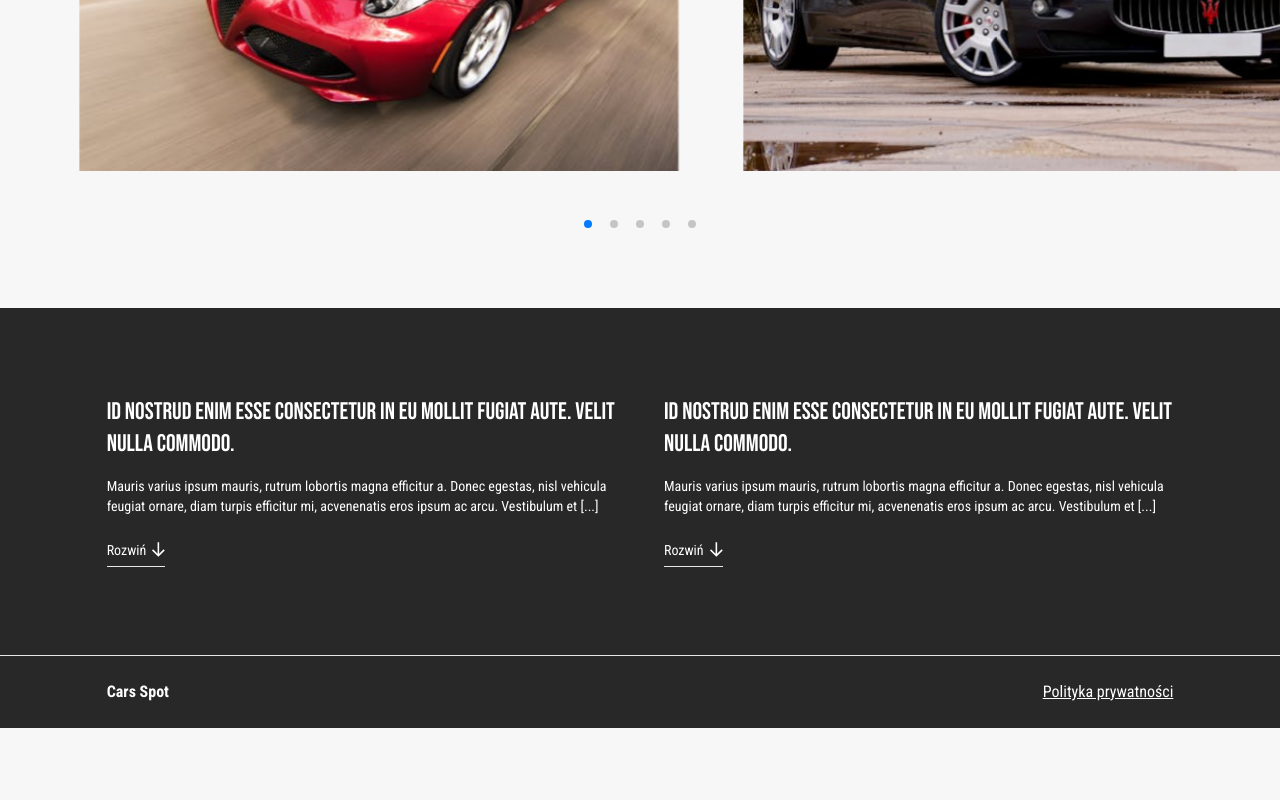
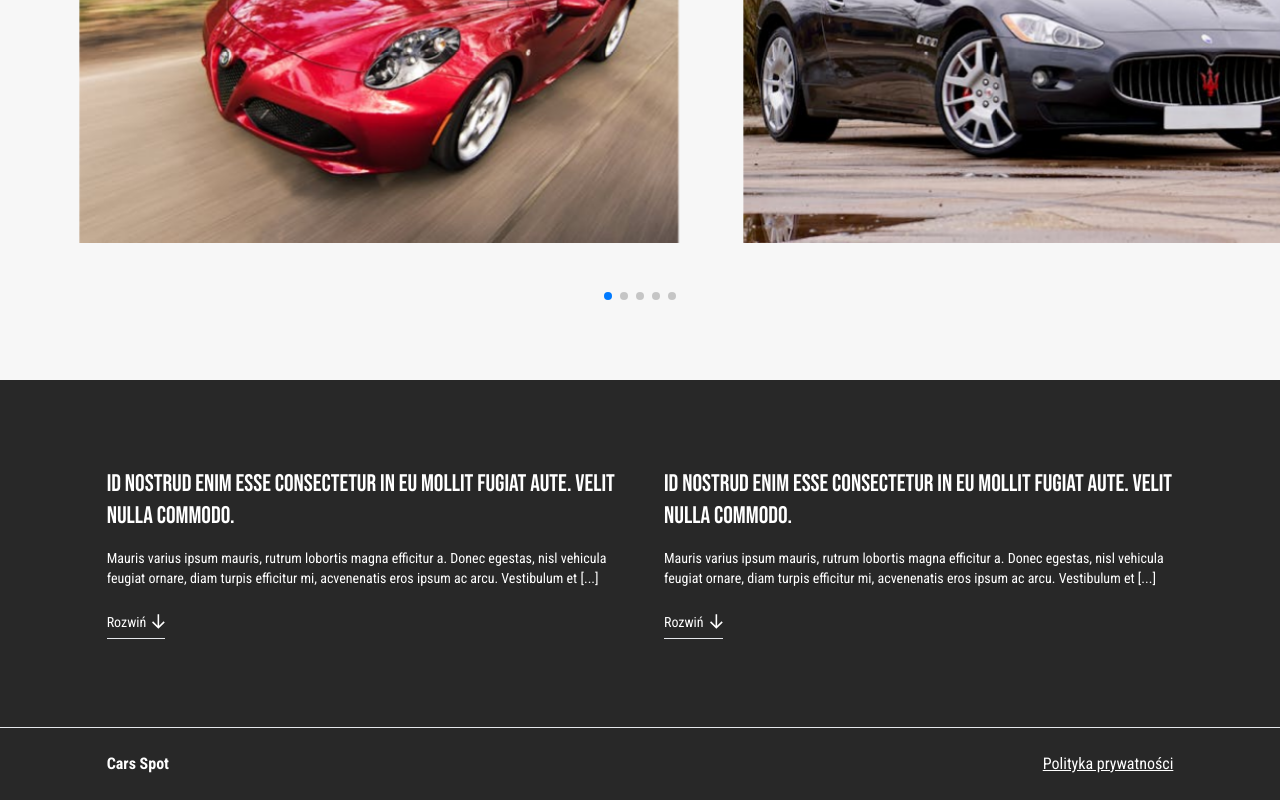
Before and after one commit to Reniferowski/adsite-recruitment, a React (Vite) app: page / in a window 1280 px wide. Shown: the part 1371-2171 px from the top of the page. Before the commit the page ends 2099 px from the top, so only its background shows below. Built offline with nearby package versions, Linux system fonts and the light colour scheme.

Commit message:
hero and swiper adjustments

```diff
--- a/src/components/Gallery.jsx
+++ b/src/components/Gallery.jsx
@@ -21,7 +21,7 @@ const Gallery = () => {
         </div>
         <CarsCarousel />
       </div>
-      <div className="flex justify-center mt-12 gap-2.5" id="bullets"></div>
+      <div className="flex justify-center mt-12" id="bullets"></div>
     </div>
   );
 };
--- a/src/components/Hero.jsx
+++ b/src/components/Hero.jsx
@@ -4,7 +4,7 @@ const Hero = () => {
   return (
     <div id="hero" className="flex justify-center relative">
       <div className="w-5/6 mt-12 mb-20 md:mt-24 md:mb-16 lg:mt-32 lg:mb-[22.625rem] z-10">
-        <h1 className="w-11/12 text-5xl md:text-7xl font-bebas">
+        <h1 className="w-11/12 lg:w-2/3 xl:w-1/2 text-5xl md:text-7xl font-bebas">
           SPRZEDAJEMY SAMOCHODY Z EUROPY
         </h1>
         <p className="w-2/3 md:w-1/3 lg:w-[22.5%] mt-4 md:mt-8 font-robotoCondensed">
```
